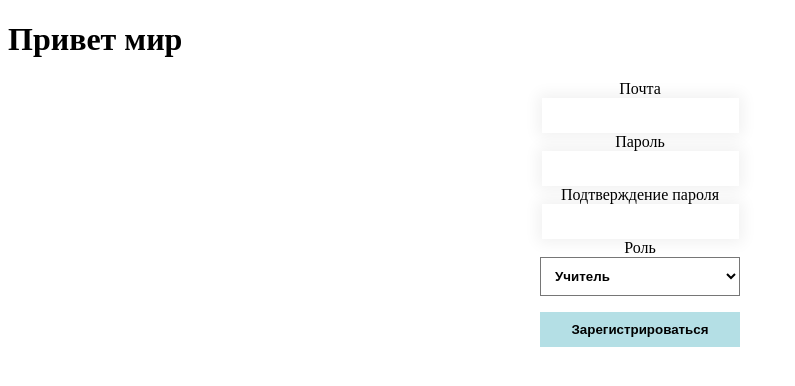
After one commit to Ardrass2/EGEpass, a Flask app: page /register in a window 1280 px wide. The commit adds this page. Shown: the top 386 px of the page, without its empty margins (0-795 px from the left). Run offline with Flask 3, Linux system fonts and the light colour scheme.

Commit message:
Добавлено окно регитсрации, добавлен класс пользователя и функции отвечающие за работы с бд

```diff
--- /dev/null
+++ b/data/__all_models.py
@@ -0,0 +1,2 @@
+from data import user
+from data import forms
--- /dev/null
+++ b/data/db_session.py
@@ -0,0 +1,33 @@
+import sqlalchemy as sa
+import sqlalchemy.orm as orm
+from sqlalchemy.orm import Session
+import sqlalchemy.ext.declarative as dec
+
+SqlAlchemyBase = dec.declarative_base()
+
+__factory = None
+
+
+def global_init(db_file):
+    global __factory
+
+    if __factory:
+        return
+
+    if not db_file or not db_file.strip():
+        raise Exception("Необходимо указать файл базы данных.")
+
+    conn_str = f'sqlite:///{db_file.strip()}?check_same_thread=False'
+    print(f"Подключение к базе данных по адресу {conn_str}")
+
+    engine = sa.create_engine(conn_str, echo=False)
+    __factory = orm.sessionmaker(bind=engine)
+
+    from . import __all_models
+
+    SqlAlchemyBase.metadata.create_all(engine)
+
+
+def create_session() -> Session:
+    global __factory
+    return __factory()
--- /dev/null
+++ b/data/forms.py
@@ -0,0 +1,24 @@
+from flask_wtf import FlaskForm
+from wtforms import StringField, PasswordField, SubmitField, FloatField, SelectField
+from wtforms.validators import DataRequired, Length, EqualTo, ValidationError
+from .user import User
+
+
+class RegistrationForm(FlaskForm):
+    email = StringField('Почта', validators=[DataRequired(), Length(min=2, max=20)])
+    password = PasswordField('Пароль', validators=[DataRequired()])
+    confirm_password = PasswordField('Подтвердить пароль', validators=[DataRequired(), EqualTo('password')])
+    role = SelectField('Роль',
+                  choices=[('Учитель', 'Учитель'), ('Ученик', 'Ученик')], validators=[DataRequired()])
+    submit = SubmitField('Зарегистрироваться')
+
+    def validate_mail(self, mail):
+        user = User.query.filter_by(email=mail.data).first()
+        if user:
+            raise ValidationError('Эта почта уже занята')
+
+
+class LoginForm(FlaskForm):
+    username = StringField('Почта', validators=[DataRequired()])
+    password = PasswordField('Пароль', validators=[DataRequired()])
+    submit = SubmitField('Войти')
--- a/main.py
+++ b/main.py
@@ -1,12 +1,40 @@
-from flask import Flask, render_template
+from flask import Flask, render_template, redirect, url_for, flash, request
+from flask_login import LoginManager, login_user, current_user, logout_user, login_required
 
+from data import db_session
+from data.user import User
+from data.forms import *
 app = Flask(__name__)
+app.config['SECRET_KEY'] = 'super_secret_key'
 
 
 @app.route('/')
 def index():
-    return render_template('index.html')
+    return render_template('index.html', title='ЕГЭпасс')
+
+
+@app.route('/register', methods=['GET', 'POST'])
+def register():
+    db = db_session.create_session()
+    form = RegistrationForm()
+    if form.validate_on_submit():
+        user = User(email=form.email.data, hashed_password=form.password.data)
+        db.add(user)
+        db.commit()
+        flash(f'Аккаунт создан {form.email.data}!', 'Успешно!')
+        return redirect(url_for('#'))
+    return render_template('register.html', title='Регистрация', form=form)
+
+
+@app.route('/login')
+def login():
+    return "Это страница входа"
+
+
+def main():
+    db_session.global_init("database.db")
+    app.run()
 
 
 if __name__ == '__main__':
-    app.run(debug=True)
+    main()
--- /dev/null
+++ b/static/css/style.css
@@ -0,0 +1,53 @@
+.reg-form {
+  display: grid;
+}
+
+.field-label {
+  margin: auto;
+}
+#email {
+    margin: 0 auto;
+    padding:10px;
+    border:0;
+    box-shadow:0 0 15px 4px rgba(0,0,0,0.06);
+    display: block;
+}
+#confirm_password {
+    margin: 0 auto;
+    padding:10px;
+    border:0;
+    box-shadow:0 0 15px 4px rgba(0,0,0,0.06);
+    display: block;
+}
+#password {
+    margin: 0 auto;
+    padding:10px;
+    border:0;
+    box-shadow:0 0 15px 4px rgba(0,0,0,0.06);
+    display: block;
+}
+#role {
+    position: relative;
+    width: 200px;
+    padding: 10px;
+    margin: 0 auto;
+    background: #ffff;
+    color: black;
+    outline: none;
+    cursor: pointer;
+    font-weight: bold;
+    display: block;
+}
+#submit {
+    position: relative;
+    width: 200px;
+    padding: 10px;
+    margin: 0 auto;
+    background: #B4DFE5;
+    color: black;
+    outline: none;
+    border: 0 solid;
+    cursor: pointer;
+    font-weight: bold;
+    display: block;
+}
--- a/templates/base.html
+++ b/templates/base.html
@@ -3,7 +3,8 @@
 <head>
     <meta charset="utf-8">
     <meta name="viewport" content="width=device-width, initial-scale=1, shrink-to-fit=no">
-    <title>ЕГЭпасс</title>
+    <link rel="stylesheet" href="/static/css/style.css">
+    <title>{{ title }}</title>
 </head>
 <body>
     <h1>Привет мир</h1>
--- /dev/null
+++ b/templates/register.html
@@ -0,0 +1,15 @@
+{% extends 'base.html' %}
+
+{% block content %}
+    <div class="reg-form">
+        <label class="field-label">Почта</label>
+            {{ form.email(size=20) }}
+        <label class="field-label">Пароль</label>
+            {{ form.password(size=20) }}
+        <label class="field-label">Подтверждение пароля</label>
+            {{ form.confirm_password(size=20) }}
+        <label class="field-label">Роль</label>
+            {{ form.role() }}
+        <p>{{ form.submit() }}</p>
+
+{% endblock %}
```
Also changed, not shown: data/user.py (added, +25 -0 lines).
